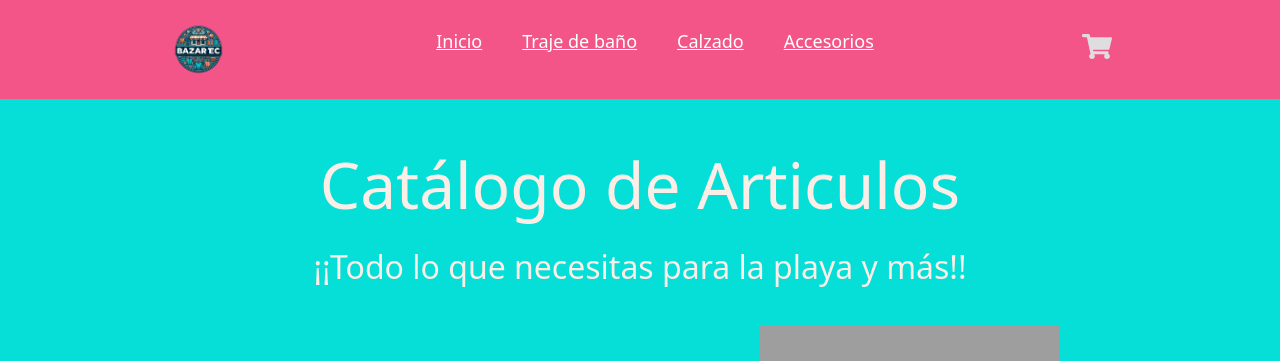
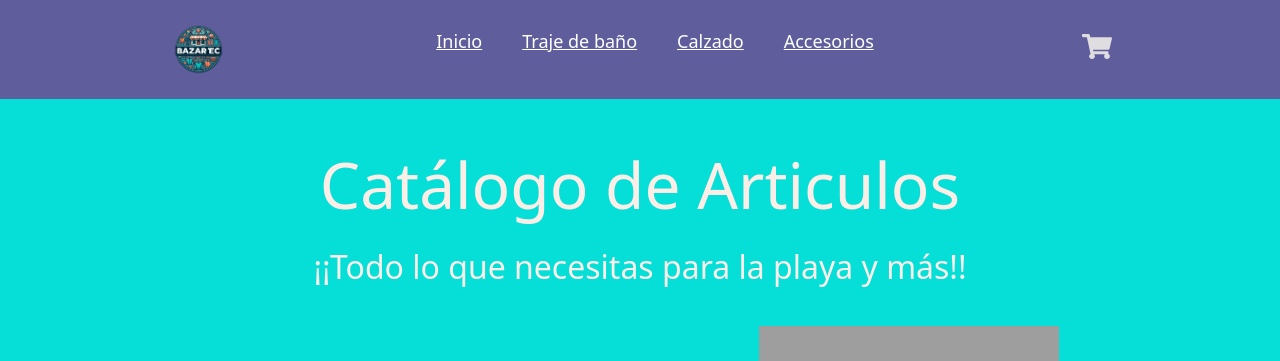
Before and after one commit to AnthonyRECM/BazarTec, a PHP site: page /catalogoAccesorios.html in a window 1280 px wide. Shown: the top 361 px of the page. Run offline with PHP 8.4, Linux system fonts and the light colour scheme; grey boxes are pictures that could not be loaded.

Commit message:
accesorios detalles

```diff
--- a/css/navBar.css
+++ b/css/navBar.css
@@ -13,7 +13,7 @@
     align-items: center;
     justify-content: space-evenly;
     z-index: 1100;
-    background-color: #F35588;
+    background-color: #5F5D9C;
 }
 
 .logo {
```
